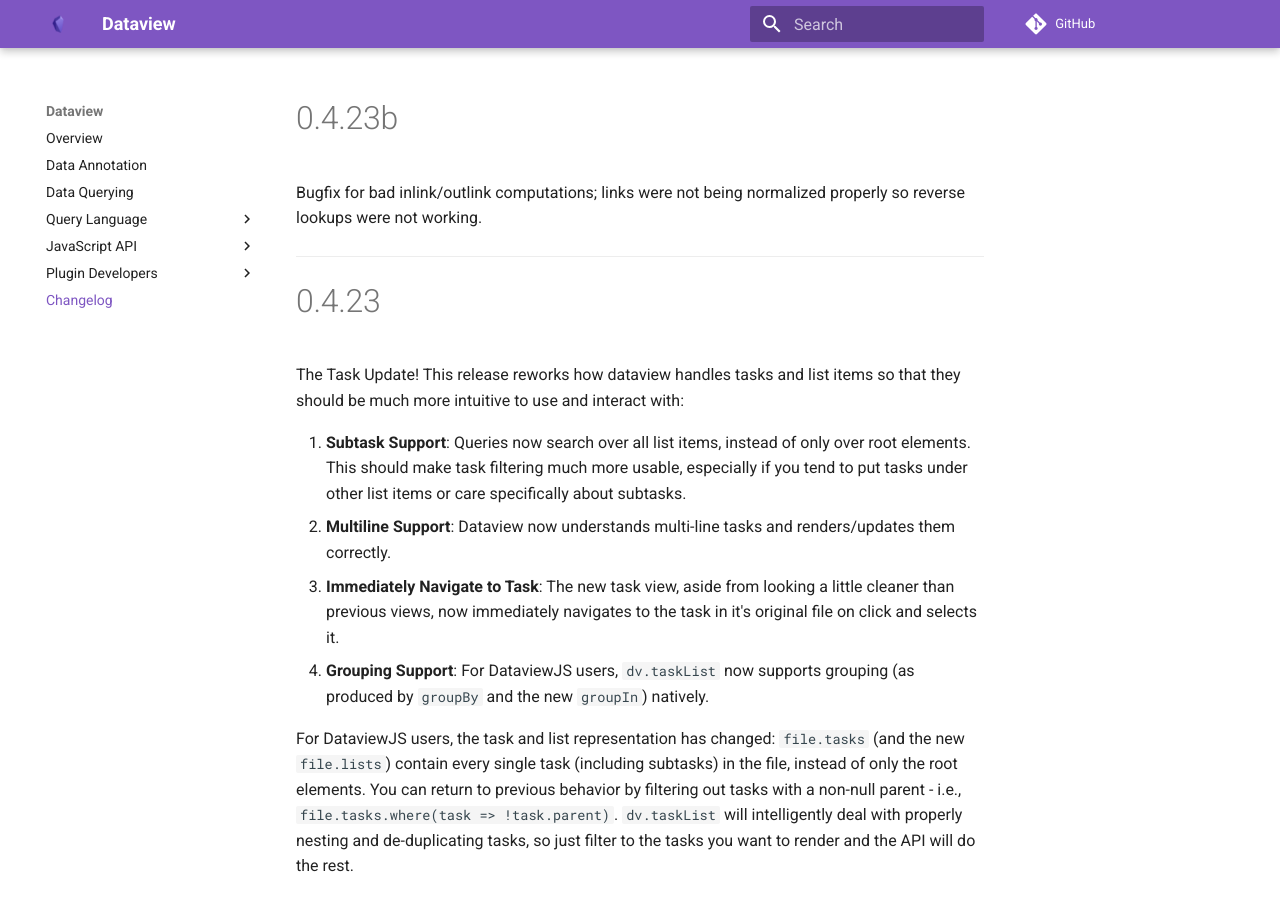
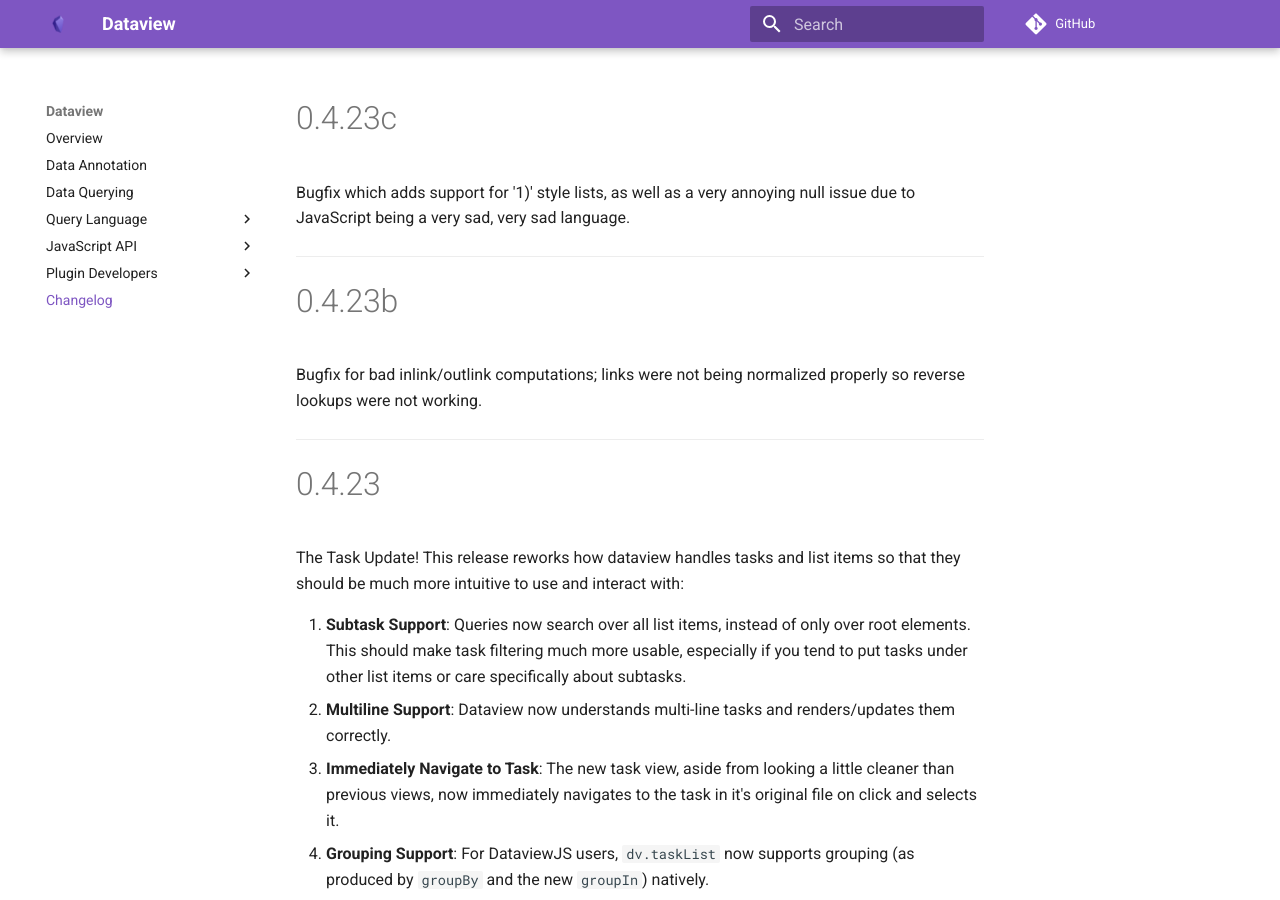
Before and after one commit to blacksmithgu/obsidian-dataview, an MkDocs documentation site: the page built from docs/docs/changelog.md, in a window 1280 px wide and 900 px high. Built offline with MkDocs 1.6.1 and Material for MkDocs 9.7.7, drawn with Linux system fonts in a browser that asks for light colours; comment, search, counter and statistics services are not loaded.

Commit message:
Auto-release 0.4.23c

```diff
--- a/docs/docs/changelog.md
+++ b/docs/docs/changelog.md
@@ -1,3 +1,10 @@
+# 0.4.23c
+
+Bugfix which adds support for '1)' style lists, as well as a very annoying null issue due to JavaScript being a very
+sad, very sad language.
+
+---
+
 # 0.4.23b
 
 Bugfix for bad inlink/outlink computations; links were not being normalized properly so reverse lookups were not
--- a/package.json
+++ b/package.json
@@ -1,6 +1,6 @@
 {
   "name": "obsidian-dataview",
-  "version": "0.4.23b",
+  "version": "0.4.23c",
   "description": "Advanced data views for Obsidian.md.",
   "main": "lib/index.js",
   "types": "lib/index.d.ts",
--- a/versions.json
+++ b/versions.json
@@ -68,5 +68,6 @@
   "0.4.21": "0.12.0",
   "0.4.22": "0.12.0",
   "0.4.23": "0.12.0",
-  "0.4.23b": "0.12.0"
+  "0.4.23b": "0.12.0",
+  "0.4.23c": "0.12.0"
 }
```
Also changed, not shown: CHANGELOG.md, manifest.json.
